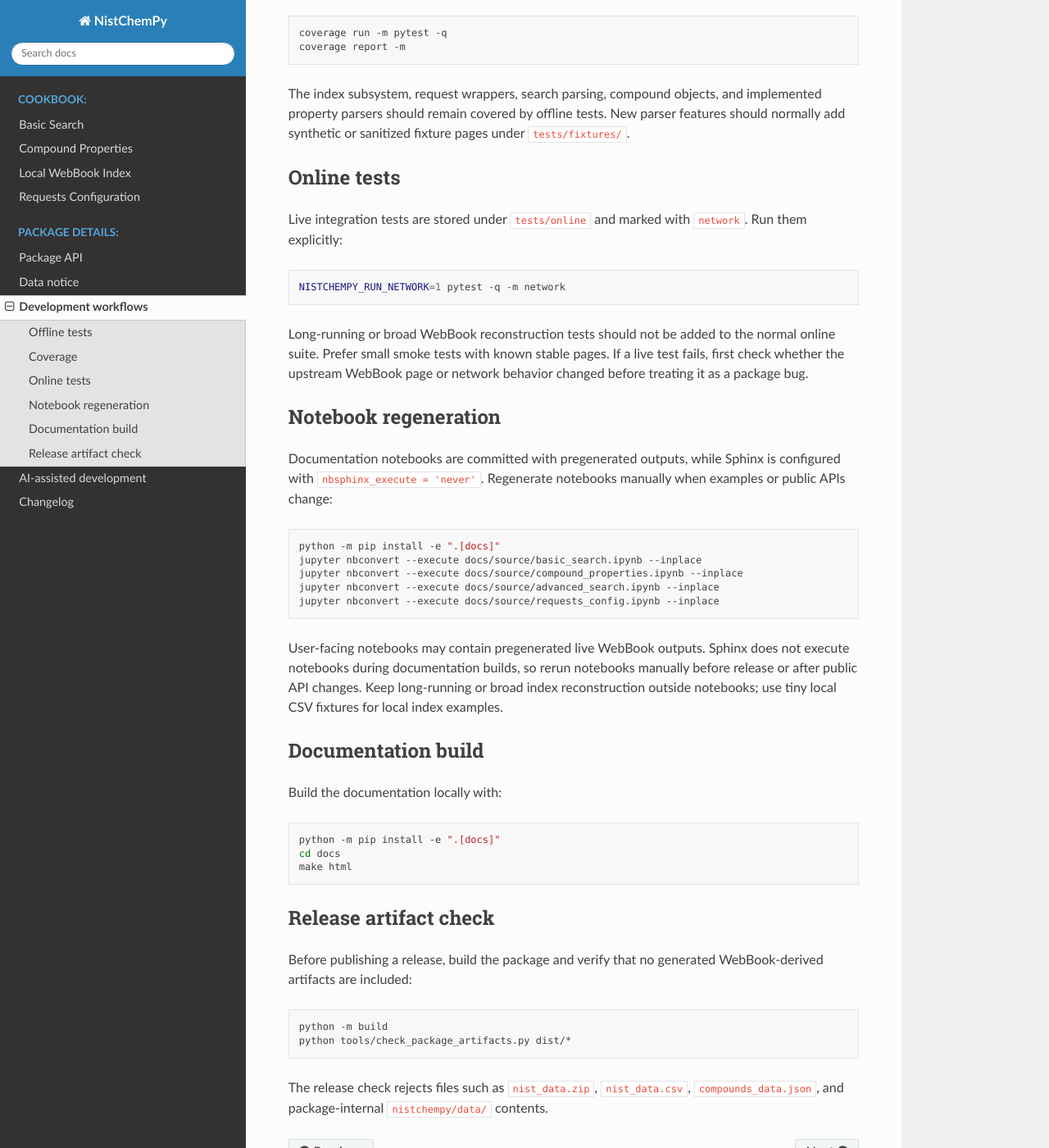
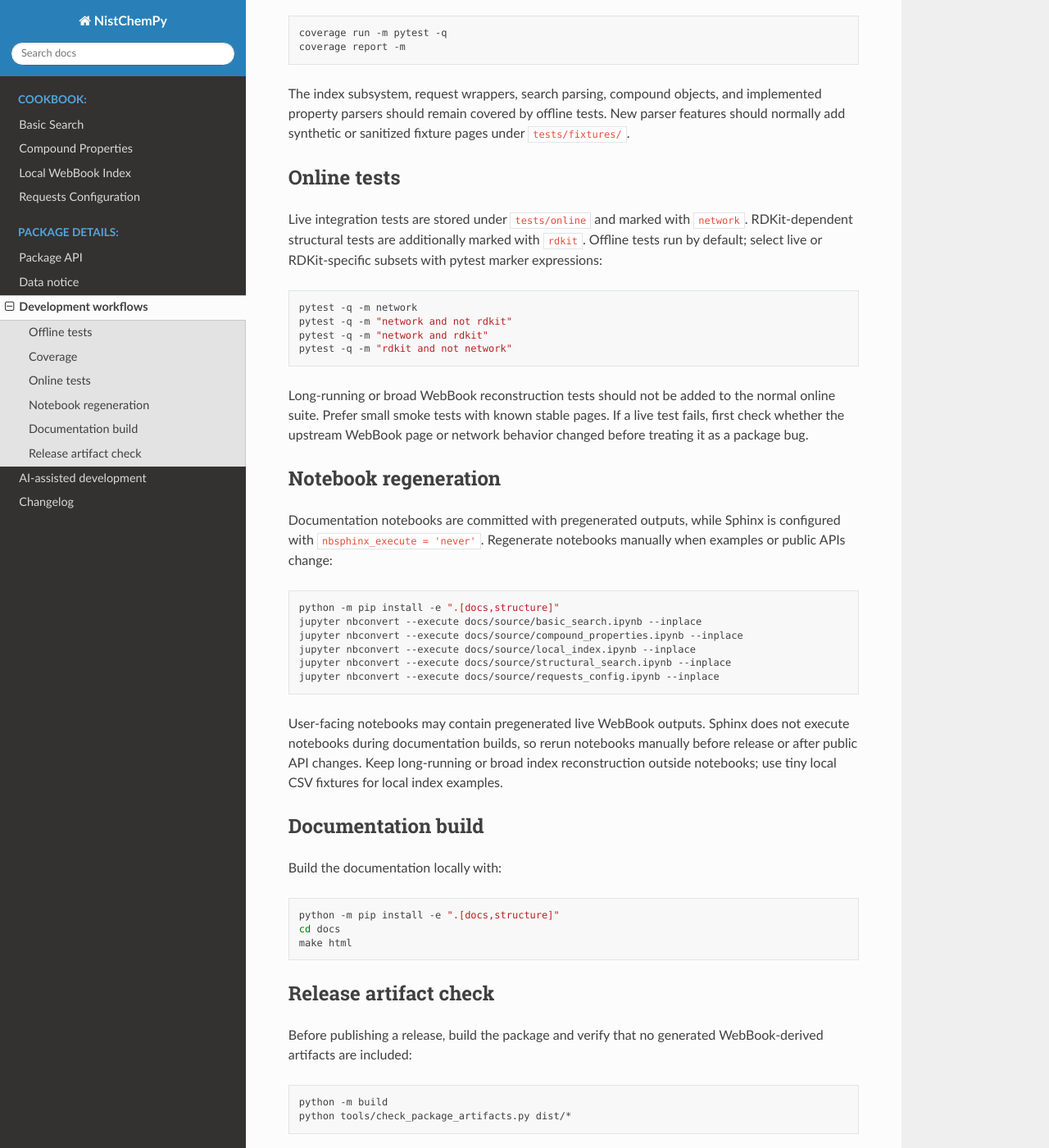
Before and after one commit to IvanChernyshov/NistChemPy, a Sphinx documentation site: the page built from docs/source/development_workflows.rst, in a window 1280 px wide and 1400 px high, scrolled down 624 px. Shown: the whole window at 82% size. Built offline with Sphinx 7.4.7 and the Read the Docs theme 3.1.0, drawn with Linux system fonts in a browser that asks for light colours.

Commit message:
test: use marker-only selection for network and RDKit tests

```diff
--- a/docs/source/development_workflows.rst
+++ b/docs/source/development_workflows.rst
@@ -38,11 +38,16 @@ Online tests
 ------------
 
 Live integration tests are stored under ``tests/online`` and marked with
-``network``. Run them explicitly:
+``network``. RDKit-dependent structural tests are additionally marked with
+``rdkit``. Offline tests run by default; select live or RDKit-specific subsets
+with pytest marker expressions:
 
 .. code-block:: bash
 
-   NISTCHEMPY_RUN_NETWORK=1 pytest -q -m network
+   pytest -q -m network
+   pytest -q -m "network and not rdkit"
+   pytest -q -m "network and rdkit"
+   pytest -q -m "rdkit and not network"
 
 Long-running or broad WebBook reconstruction tests should not be added to the
 normal online suite. Prefer small smoke tests with known stable pages. If a live
@@ -58,10 +63,11 @@ when examples or public APIs change:
 
 .. code-block:: bash
 
-   python -m pip install -e ".[docs]"
+   python -m pip install -e ".[docs,structure]"
    jupyter nbconvert --execute docs/source/basic_search.ipynb --inplace
    jupyter nbconvert --execute docs/source/compound_properties.ipynb --inplace
-   jupyter nbconvert --execute docs/source/advanced_search.ipynb --inplace
+   jupyter nbconvert --execute docs/source/local_index.ipynb --inplace
+   jupyter nbconvert --execute docs/source/structural_search.ipynb --inplace
    jupyter nbconvert --execute docs/source/requests_config.ipynb --inplace
 
 User-facing notebooks may contain pregenerated live WebBook outputs. Sphinx
@@ -77,7 +83,7 @@ Build the documentation locally with:
 
 .. code-block:: bash
 
-   python -m pip install -e ".[docs]"
+   python -m pip install -e ".[docs,structure]"
    cd docs
    make html
 
```
Also changed, not shown: README.md (+4 -2 lines), 3 other files.
